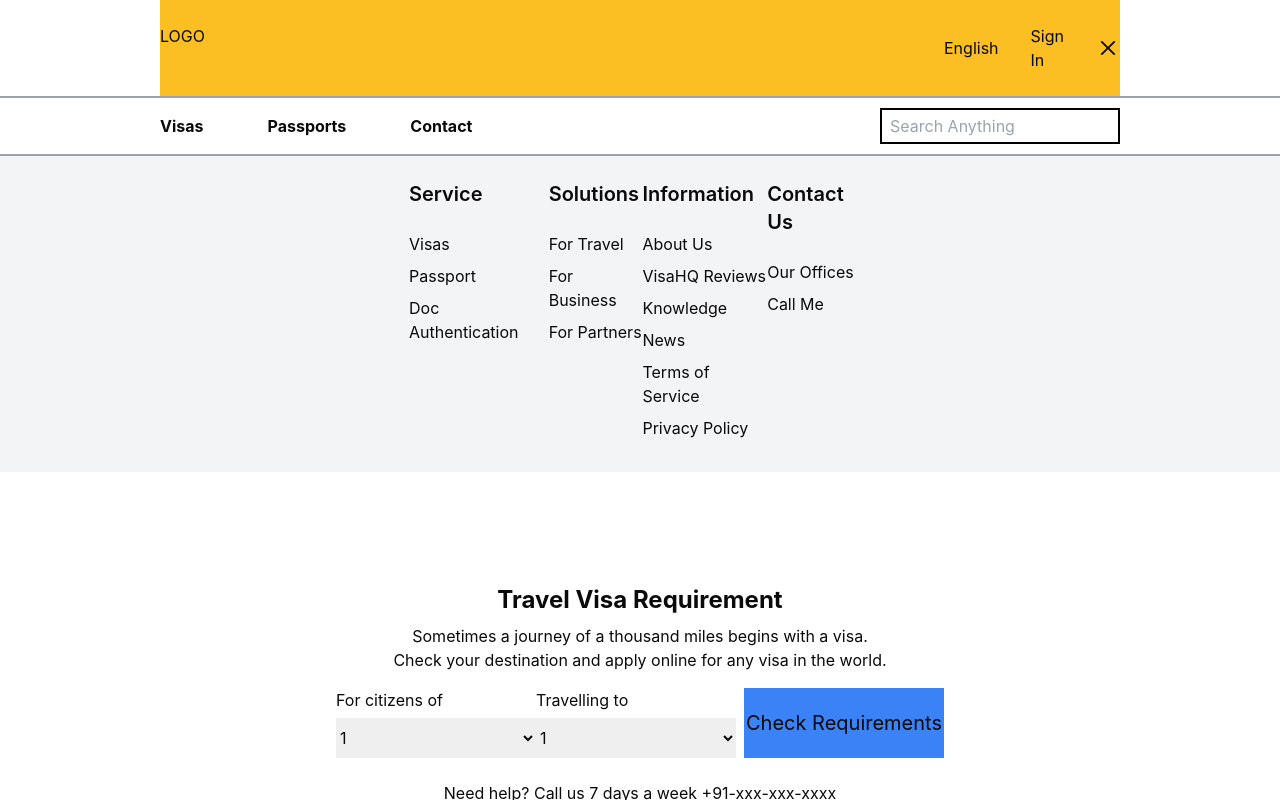
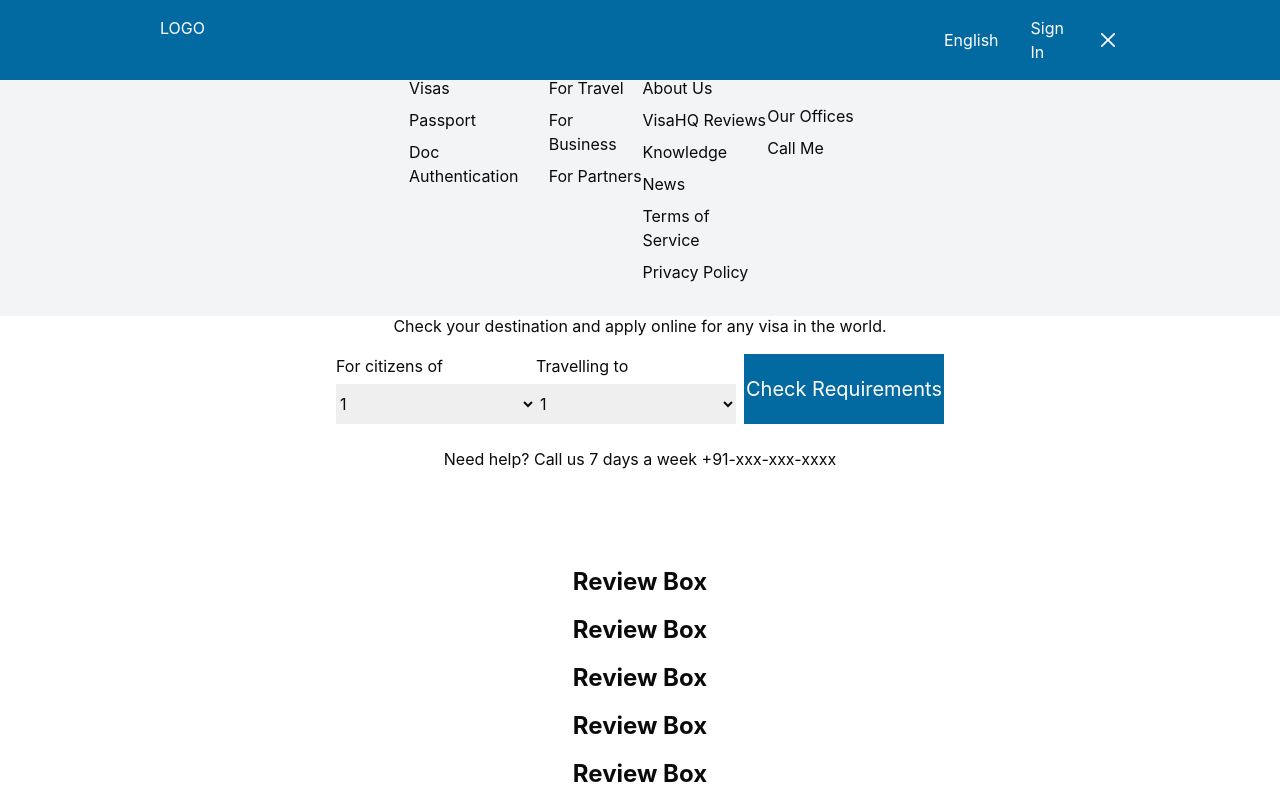
Before and after one commit to jaydeepgodhani/Immigration-ts, a React app: page / in a window 1280 px wide. Both pictures are taken after a click on the item 1100 px from the left and 48 px from the top of the page. Shown: the top 800 px of the page. Built offline with nearby package versions, Linux system fonts and the light colour scheme; the HTML template or start-up script is replaced by a standard one.

Commit message:
stickey and absolute added

```diff
--- a/src/Components/Input.tsx
+++ b/src/Components/Input.tsx
@@ -1,6 +1,6 @@
 const Input = ({placeholder} : {placeholder: string}) => {
   return (
-      <input type='text' placeholder={placeholder} className='w-full p-1 pl-2 border-2 border-black focus:rounded-none focus:outline-none focus:border-blue-500'/>
+      <input type='text' placeholder={placeholder} className='w-full p-1 pl-2 border-2 border-black focus:rounded-none focus:outline-none focus:border-sky-500'/>
   )
 }
 
--- a/src/Components/Navbar.tsx
+++ b/src/Components/Navbar.tsx
@@ -2,6 +2,7 @@ import {RxCross2} from "react-icons/rx";
 import {HiOutlineMenu} from "react-icons/hi";
 import Input from "@/Components/Input.tsx";
 import {useState} from "react";
+import MenuOptions from "@/MenuOptions.tsx";
 
 const Navbar = () => {
 
@@ -12,9 +13,9 @@ const Navbar = () => {
   }
 
   return (
-    <div className='flex justify-center items-center'>
-      <div className='flex flex-col w-full justify-center items-center'>
-        <div className='w-3/4 flex bg-amber-400 py-6 justify-between'>
+    <div className='flex justify-center items-center relative flex-col'>
+      <div className='flex items-center justify-center w-full bg-sky-700 text-white sticky top-0 z-10'>
+        <div className='w-3/4 flex py-4 justify-between'>
           <span className='w-1/3 justify-start'>LOGO</span>
           <ul className='flex items-center w-1/5 justify-end'>
             <li className='px-4'>English</li>
@@ -23,8 +24,16 @@ const Navbar = () => {
               <HiOutlineMenu/>}</li>
           </ul>
         </div>
-        <div
-          className='flex items-center justify-center w-full border-t-2 border-t-gray-400 border-b-2 border-b-gray-400'>
+      </div>
+      {menuIsOpened && <div className='w-full flex bg-gray-100 p-6 justify-center absolute top-0 z-0'>
+        <div className='w-3/4 justify-center flex'>
+          <div className='w-1/2'>
+            <MenuOptions/>
+          </div>
+        </div>
+      </div>}
+
+      <div className='flex items-center justify-center w-full border-b-2 border-b-gray-100'>
         <div className='w-3/4 flex py-2'>
           <ul className='flex w-full py-2 items-center font-bold'>
             <li className='pr-8'>Visas</li>
@@ -35,50 +44,6 @@ const Navbar = () => {
         </div>
 
       </div>
-        {menuIsOpened && <div className='w-full flex bg-gray-100 p-6 justify-center'>
-            <div className='w-3/4 justify-center flex'>
-                <div className='w-1/2'>
-                    <div className='flex justify-between'>
-                        <div>
-                            <h2 className='font-semibold text-xl mb-6'>Service</h2>
-                            <ul className='items-center'>
-                                <li className='my-2'>Visas</li>
-                                <li className='my-2'>Passport</li>
-                                <li className='my-2'>Doc Authentication</li>
-                            </ul>
-                        </div>
-                        <div>
-                            <h2 className='font-semibold text-xl mb-6'>Solutions</h2>
-                            <ul className='items-center'>
-                                <li className='my-2'>For Travel</li>
-                                <li className='my-2'>For Business</li>
-                                <li className='my-2'>For Partners</li>
-                            </ul>
-                        </div>
-                        <div>
-                            <h2 className='font-semibold text-xl mb-6'>Information</h2>
-                            <ul className='items-center'>
-                                <li className='my-2'>About Us</li>
-                                <li className='my-2'>VisaHQ Reviews</li>
-                                <li className='my-2'>Knowledge</li>
-                                <li className='my-2'>News</li>
-                                <li className='my-2'>Terms of Service</li>
-                                <li className='my-2'>Privacy Policy</li>
-                            </ul>
-                        </div>
-                        <div>
-                            <h2 className='font-semibold text-xl mb-6'>Contact Us</h2>
-                            <ul className='items-center'>
-                                <li className='my-2'>Our Offices</li>
-                                <li className='my-2'>Call Me</li>
-                            </ul>
-                        </div>
-                    </div>
-                </div>
-            </div>
-        </div>
-        }
-      </div>
     </div>
   )
 }
--- a/src/Footer.tsx
+++ b/src/Footer.tsx
@@ -1,51 +1,17 @@
 import { FaSquareXTwitter, FaFacebook, FaYoutube, FaLinkedin } from "react-icons/fa6";
+import MenuOptions from "@/MenuOptions.tsx";
 
 const Footer = () => {
   return (
     <div>
-      <div className='w-full bg-gray-200 flex items-center justify-center'>
+      <div className='w-full bg-gray-100 flex items-center justify-center'>
         <div className='w-3/4 py-6 flex justify-center'>
           <div className='w-1/2'>
-            <div className='flex justify-between'>
-              <div>
-                <h2 className='font-semibold text-xl mb-6'>Service</h2>
-                <ul className='items-center'>
-                  <li className='my-2'>Visas</li>
-                  <li className='my-2'>Passport</li>
-                  <li className='my-2'>Doc Authentication</li>
-                </ul>
-              </div>
-              <div>
-                <h2 className='font-semibold text-xl mb-6'>Solutions</h2>
-                <ul className='items-center'>
-                  <li className='my-2'>For Travel</li>
-                  <li className='my-2'>For Business</li>
-                  <li className='my-2'>For Partners</li>
-                </ul>
-              </div>
-              <div>
-                <h2 className='font-semibold text-xl mb-6'>Information</h2>
-                <ul className='items-center'>
-                  <li className='my-2'>About Us</li>
-                  <li className='my-2'>VisaHQ Reviews</li>
-                  <li className='my-2'>Knowledge</li>
-                  <li className='my-2'>News</li>
-                  <li className='my-2'>Terms of Service</li>
-                  <li className='my-2'>Privacy Policy</li>
-                </ul>
-              </div>
-              <div>
-                <h2 className='font-semibold text-xl mb-6'>Contact Us</h2>
-                <ul className='items-center'>
-                  <li className='my-2'>Our Offices</li>
-                  <li className='my-2'>Call Me</li>
-                </ul>
-              </div>
-            </div>
+            <MenuOptions />
           </div>
         </div>
       </div>
-      <div className='w-full bg-blue-200 flex items-center justify-center'>
+      <div className='w-full bg-sky-200 flex items-center justify-center'>
         <div className='w-3/4 py-6 flex justify-center'>
           <div className='w-1/2 flex justify-center'>
             <div className='w-[70%]'>&copy; Its our Immigration mf</div>
--- a/src/InitialEngagement.tsx
+++ b/src/InitialEngagement.tsx
@@ -25,7 +25,7 @@ const InitialEngagement = () => {
                 </select>
               </div>
 
-              <button className='w-1/3 flex items-center justify-center h-full text-xl bg-blue-500 ml-2'>
+              <button className='w-1/3 flex items-center justify-center h-full text-xl bg-sky-700 ml-2 text-white'>
                 Check Requirements
               </button>
 
--- /dev/null
+++ b/src/MenuOptions.tsx
@@ -0,0 +1,42 @@
+const MenuOptions = () => {
+  return (
+    <div className='flex justify-between'>
+      <div>
+        <h2 className='font-semibold text-xl mb-6'>Service</h2>
+        <ul className='items-center'>
+          <li className='my-2'>Visas</li>
+          <li className='my-2'>Passport</li>
+          <li className='my-2'>Doc Authentication</li>
+        </ul>
+      </div>
+      <div>
+        <h2 className='font-semibold text-xl mb-6'>Solutions</h2>
+        <ul className='items-center'>
+          <li className='my-2'>For Travel</li>
+          <li className='my-2'>For Business</li>
+          <li className='my-2'>For Partners</li>
+        </ul>
+      </div>
+      <div>
+        <h2 className='font-semibold text-xl mb-6'>Information</h2>
+        <ul className='items-center'>
+          <li className='my-2'>About Us</li>
+          <li className='my-2'>VisaHQ Reviews</li>
+          <li className='my-2'>Knowledge</li>
+          <li className='my-2'>News</li>
+          <li className='my-2'>Terms of Service</li>
+          <li className='my-2'>Privacy Policy</li>
+        </ul>
+      </div>
+      <div>
+        <h2 className='font-semibold text-xl mb-6'>Contact Us</h2>
+        <ul className='items-center'>
+          <li className='my-2'>Our Offices</li>
+          <li className='my-2'>Call Me</li>
+        </ul>
+      </div>
+    </div>
+  )
+}
+
+export default MenuOptions;
--- a/src/Reviews.tsx
+++ b/src/Reviews.tsx
@@ -2,6 +2,13 @@ const Reviews = () => {
   return (
       <div className='h-auto w-full flex justify-center items-center'>
         <div className='h-auto w-full m-4 items-center justify-center flex flex-col p-4'>
+          <h1 className='text-2xl font-bold m-2'>Review Box</h1>
+          <h1 className='text-2xl font-bold m-2'>Review Box</h1>
+          <h1 className='text-2xl font-bold m-2'>Review Box</h1>
+          <h1 className='text-2xl font-bold m-2'>Review Box</h1>
+          <h1 className='text-2xl font-bold m-2'>Review Box</h1>
+          <h1 className='text-2xl font-bold m-2'>Review Box</h1>
+          <h1 className='text-2xl font-bold m-2'>Review Box</h1>
           <h1 className='text-2xl font-bold m-2'>Review Box</h1>
         </div>
       </div>
```
Lines whose indentation alone changed are shown as unchanged.
